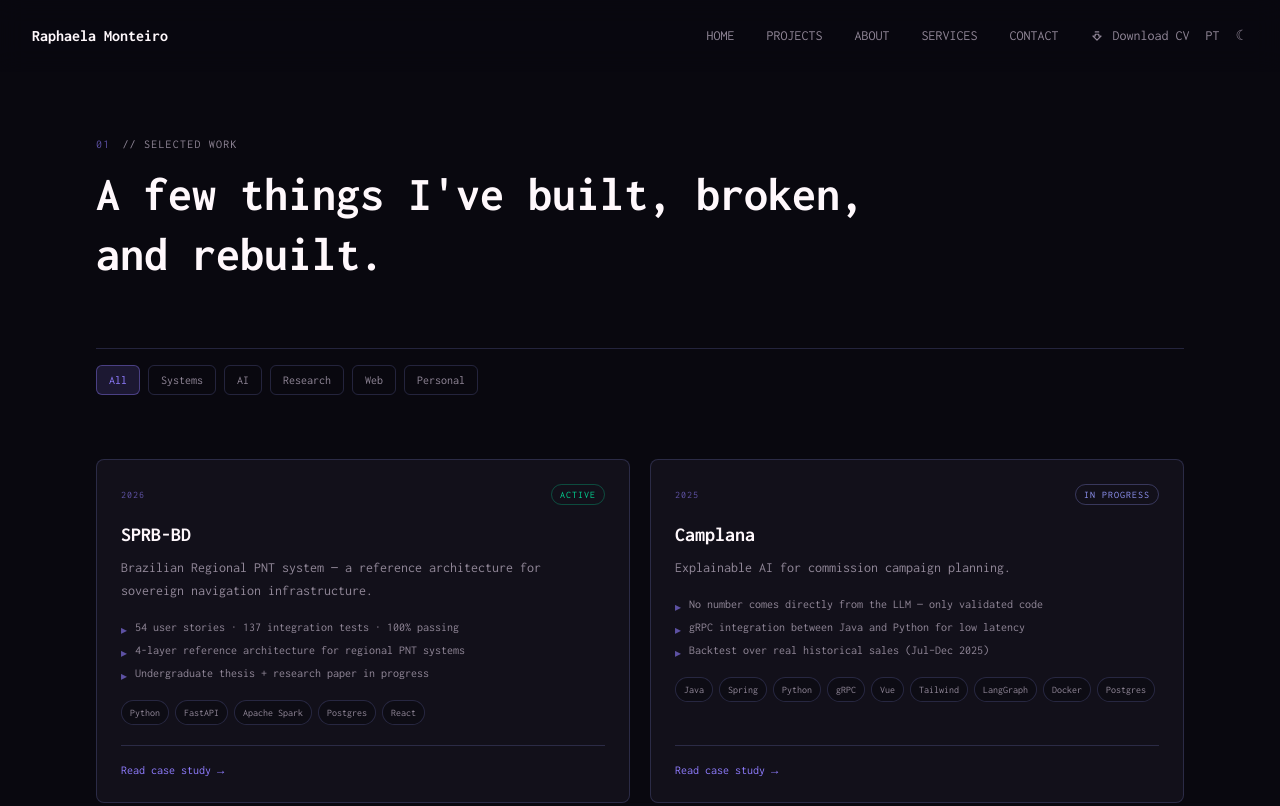
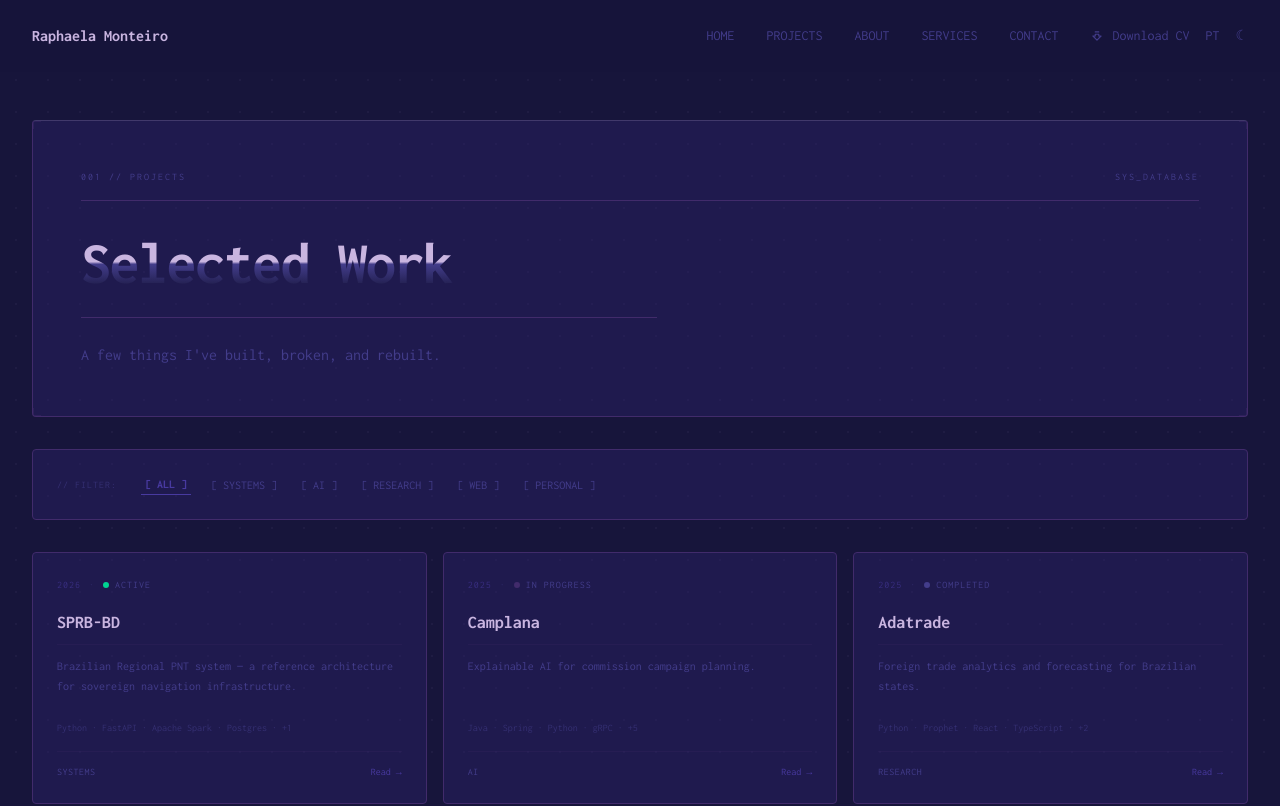
Before and after one commit to raphaelamonteiro/portfolio, a Next.js app: page /projects in a window 1280 px wide. Shown: the top 806 px of the page. Built offline with nearby package versions, Linux system fonts and the light colour scheme.

Commit message:
feat: mission control layout + filters

```diff
--- a/app/globals.css
+++ b/app/globals.css
@@ -2,14 +2,14 @@
 @import "tailwindcss";
 
 @theme {
-  --color-void: #09080F;
-  --color-surface: #12101A;
-  --color-bone: #FFF8FC;
-  --color-ash: #918798;
-  --color-amethyst: #8F7CFF;
-  --color-moon: #EC7FA9;
-  --color-dusty: #F39EB6;
-  --color-lilac: #9195F6;
+  --color-void: #17153B;
+  --color-surface: #2E236C;
+  --color-bone: #C9B5E0;
+  --color-ash: #433D8B;
+  --color-amethyst: #483AA0;
+  --color-lilac: #412B6B;
+  --color-navy: #00105B;
+  --color-gold: #C9A961;
 
   --font-mono: "Inconsolata", ui-monospace, monospace;
 }
--- a/app/projects/page.tsx
+++ b/app/projects/page.tsx
@@ -7,144 +7,209 @@ import Link from 'next/link';
 
 type Category = 'all' | Project['category'];
 
+function CornerBrackets() {
+  return (
+    <>
+      <span className="absolute top-0 left-0 w-2 h-2 border-t border-l border-lilac/40 pointer-events-none" />
+      <span className="absolute top-0 right-0 w-2 h-2 border-t border-r border-lilac/40 pointer-events-none" />
+      <span className="absolute bottom-0 left-0 w-2 h-2 border-b border-l border-lilac/40 pointer-events-none" />
+      <span className="absolute bottom-0 right-0 w-2 h-2 border-b border-r border-lilac/40 pointer-events-none" />
+    </>
+  );
+}
+
 export default function Projects() {
   const { t, locale } = useTranslation();
   const [filter, setFilter] = useState<Category>('all');
 
-    const filtered = filter === 'all'
-        ? projects
-        : projects.filter((p) => p.category === filter);
+  const filtered =
+    filter === 'all' ? projects : projects.filter((p) => p.category === filter);
 
   return (
-        <section className="max-w-6xl mx-auto px-4 sm:px-6 lg:px-8 py-16 space-y-16 fade-up">
+    <div className="relative min-h-screen px-4 sm:px-6 lg:px-8 py-8 lg:py-12 space-y-8 overflow-hidden max-w-7xl mx-auto">
+      {/* Background Dot Matrix Pattern (32px, tactical radar screen feel) */}
+      <div
+        aria-hidden="true"
+        className="fixed inset-0 opacity-[0.05] pointer-events-none"
+        style={{
+          backgroundImage: 'radial-gradient(var(--color-bone) 1px, transparent 1px)',
+          backgroundSize: '32px 32px',
+        }}
+      />
 
-            {/* Header */}
-            <div className="space-y-3">
-                <div className="flex items-center gap-3 text-xs text-ash tracking-widest uppercase">
-                    <span className="text-amethyst/60">01</span>
-                    <span>// {t.projects.title}</span>
-                </div>
-                <h1 className="font-bold text-4xl sm:text-5xl text-bone leading-tight max-w-3xl">
-                    {t.projects.subtitle}
-                </h1>
+      {/* ───────────────────────────────────────────────────────────── */}
+      {/* PANEL 001 — HEADER (Mission Database)                         */}
+      {/* ───────────────────────────────────────────────────────────── */}
+      <section className="relative p-6 sm:p-10 lg:p-12 bg-surface/40 border border-lilac border-t border-t-bone/20 rounded-sm overflow-hidden fade-up">
+        <CornerBrackets />
+
+        {/* Top Header Row */}
+        <div className="flex items-center justify-between text-[10px] tracking-[0.2em] uppercase font-mono pb-4 border-b border-lilac mb-8">
+          <span className="text-ash">001 // PROJECTS</span>
+          <span className="text-ash font-mono">SYS_DATABASE</span>
         </div>
 
-            {/* Filters */}
-            <div className="flex flex-wrap gap-2 pt-4 border-t border-lilac/20">
-                {(['all', 'systems', 'ai', 'research', 'web', 'personal'] as const).map((cat) => (
+        <h1 className="font-bold text-4xl sm:text-5xl lg:text-6xl leading-[1.0] tracking-tight bg-[linear-gradient(180deg,#C9B5E0_0%,#C9B5E0_48%,#433D8B_52%,#17153B_100%)] bg-clip-text text-transparent">
+          {t.projects.title}
+        </h1>
+
+        <hr className="border-lilac max-w-xl my-6" />
+
+        <p className="text-ash max-w-2xl font-mono text-sm sm:text-base leading-relaxed">
+          {t.projects.subtitle}
+        </p>
+      </section>
+
+      {/* ───────────────────────────────────────────────────────────── */}
+      {/* PANEL 002 — FILTERS (Terminal-Style Filter Bar)               */}
+      {/* ───────────────────────────────────────────────────────────── */}
+      <div className="relative p-4 sm:p-6 bg-surface/40 border border-lilac rounded-sm flex flex-wrap items-center gap-2 sm:gap-4 font-mono text-xs fade-up">
+        <span className="text-ash/60 text-[10px] tracking-widest uppercase mr-2">// FILTER:</span>
+        {(['all', 'systems', 'ai', 'research', 'web', 'personal'] as const).map((cat) => {
+          const isActive = filter === cat;
+          const label =
+            cat === 'all'
+              ? 'ALL'
+              : t.projects.filters[cat]?.toUpperCase() || cat.toUpperCase();
+          return (
             <button
               key={cat}
+              type="button"
               onClick={() => setFilter(cat)}
-                        className={`
-              text-xs px-3 py-1.5 rounded-md transition-colors
-              ${filter === cat
-                                ? 'bg-amethyst/15 text-amethyst border border-amethyst/40'
-                                : 'text-ash border border-lilac/20 hover:text-bone hover:border-lilac/40'
-                            }
-            `}
+              className={`px-1 py-0.5 transition-colors cursor-pointer ${
+                isActive
+                  ? 'text-amethyst border-b border-amethyst font-bold'
+                  : 'text-ash hover:text-bone'
+              }`}
             >
-                        {t.projects.filters[cat]}
+              [ {label} ]
             </button>
-                ))}
+          );
+        })}
       </div>
 
-            {/* Grid */}
-            <div className="grid grid-cols-1 md:grid-cols-2 gap-5">
+      {/* ───────────────────────────────────────────────────────────── */}
+      {/* PROJECT CARDS (Bento Grid)                                    */}
+      {/* ───────────────────────────────────────────────────────────── */}
+      <div className="grid grid-cols-1 md:grid-cols-2 lg:grid-cols-3 gap-4 fade-up">
         {filtered.map((p) => (
           <ProjectCard key={p.slug} project={p} locale={locale} />
         ))}
-            </div>
 
         {filtered.length === 0 && (
-                <p className="text-ash text-sm text-center py-12">
-                    {locale === 'pt' ? 'Nenhum projeto nessa categoria ainda.' : 'No projects in this category yet.'}
-                </p>
+          <div className="col-span-full py-16 text-center text-ash font-mono text-xs">
+            {locale === 'pt'
+              ? '// NENHUM PROJETO ENCONTRADO NESTE SETOR'
+              : '// NO ARCHIVED MISSIONS FOUND IN THIS SECTOR'}
+          </div>
         )}
-        </section>
+      </div>
+    </div>
   );
 }
 
-function ProjectCard({ project: p, locale }: { project: Project; locale: 'en' | 'pt' }) {
+function ProjectCard({
+  project: p,
+  locale,
+}: {
+  project: Project;
+  locale: 'en' | 'pt';
+}) {
   const { t } = useTranslation();
 
   const Wrapper = p.hasCaseStudy
     ? ({ children }: { children: React.ReactNode }) => (
-            <Link href={`/projects/${p.slug}`} className="block">{children}</Link>
+        <Link href={`/projects/${p.slug}`} className="block h-full group/link">
+          {children}
+        </Link>
       )
-        : ({ children }: { children: React.ReactNode }) => <>{children}</>;
+    : ({ children }: { children: React.ReactNode }) => (
+        <div className="h-full">{children}</div>
+      );
 
   return (
     <Wrapper>
-            <article className="group p-6 bg-surface border border-lilac/20 rounded-lg
-                          hover:border-amethyst/40 transition-colors flex flex-col h-full">
-
-                {/* Top row: year + status */}
-                <div className="flex items-center justify-between text-[10px] uppercase tracking-widest mb-4">
+      <article className="bg-surface/40 border border-lilac hover:border-amethyst/40 transition-colors rounded-sm p-6 relative overflow-hidden group flex flex-col h-full">
+        {/* Top row: Year + Status dot + Status text + GitHub Link */}
+        <div className="flex items-center justify-between text-[10px] uppercase tracking-widest font-mono">
+          <div className="flex items-center gap-2">
             <span className="text-amethyst/60">{p.year}</span>
-                    <div className="flex items-center gap-2">
-                        <span className={`
-              px-2 py-0.5 rounded-full border
-              ${p.status === 'active' ? 'text-emerald-400 border-emerald-400/30' : ''}
-              ${p.status === 'completed' ? 'text-ash border-lilac/20' : ''}
-              ${p.status === 'wip' ? 'text-lilac border-lilac/30' : ''}
-            `}>
-                            {t.projects.status[p.status]}
-                        </span>
+            <span className="text-ash/40">·</span>
+            <div className="flex items-center gap-1.5">
+              <span
+                className={`w-1.5 h-1.5 rounded-full ${
+                  p.status === 'active'
+                    ? 'bg-emerald-400'
+                    : p.status === 'wip'
+                    ? 'bg-lilac'
+                    : 'bg-ash'
+                }`}
+              />
+              <span className="text-ash">{t.projects.status[p.status]}</span>
             </div>
           </div>
 
-                {/* Title + subtitle */}
-                <h2 className="text-xl font-bold text-bone mb-2 group-hover:text-amethyst transition-colors">
+          {p.links?.repo && (
+            <a
+              href={p.links.repo}
+              target="_blank"
+              rel="noopener noreferrer"
+              aria-label="View source on GitHub"
+              onClick={(e) => e.stopPropagation()}
+              className="text-ash hover:text-bone transition-colors p-1 z-20"
+            >
+              <svg
+                className="w-4 h-4 fill-current"
+                viewBox="0 0 24 24"
+                aria-hidden="true"
+              >
+                <path
+                  fillRule="evenodd"
+                  clipRule="evenodd"
+                  d="M12 2C6.477 2 2 6.484 2 12.017c0 4.425 2.865 8.18 6.839 9.504.5.092.682-.217.682-.483 0-.237-.008-.868-.013-1.703-2.782.605-3.369-1.343-3.369-1.343-.454-1.158-1.11-1.466-1.11-1.466-.908-.62.069-.608.069-.608 1.003.07 1.53 1.032 1.53 1.032.892 1.53 2.341 1.088 2.91.832.092-.647.35-1.088.636-1.338-2.22-.253-4.555-1.113-4.555-4.951 0-1.093.39-1.988 1.029-2.688-.103-.253-.446-1.272.098-2.65 0 0 .84-.27 2.75 1.026A9.564 9.564 0 0112 6.844c.85.004 1.705.115 2.504.337 1.909-1.296 2.747-1.027 2.747-1.027.546 1.379.202 2.398.1 2.651.64.7 1.028 1.595 1.028 2.688 0 3.848-2.339 4.695-4.566 4.943.359.309.678.92.678 1.855 0 1.338-.012 2.419-.012 2.747 0 .268.18.58.688.482A10.019 10.019 0 0022 12.017C22 6.484 17.522 2 12 2z"
+                />
+              </svg>
+            </a>
+          )}
+        </div>
+
+        {/* Title */}
+        <h3 className="text-bone font-bold text-lg group-hover:text-amethyst transition-colors mt-4 mb-2">
           {p.title}
-                </h2>
+        </h3>
 
-                <p className="text-sm text-ash leading-relaxed mb-4">
+        {/* Hairline */}
+        <hr className="border-lilac/20 mb-3" />
+
+        {/* Brief */}
+        <p className="line-clamp-3 text-ash text-xs font-mono leading-relaxed mb-4">
           {p.subtitle[locale]}
         </p>
 
-                {/* Highlights */}
-                {p.highlights && p.highlights[locale].length > 0 && (
-                    <ul className="space-y-1 mb-4">
-                        {p.highlights[locale].map((h, i) => (
-                            <li key={i} className="text-xs text-ash flex items-start gap-2">
-                                <span className="text-amethyst/60 mt-[3px]">▸</span>
-                                <span>{h}</span>
-                            </li>
-                        ))}
-                    </ul>
-                )}
-
-                {/* Stack */}
-                <div className="flex flex-wrap gap-1.5 mb-5">
-                    {p.stack.map((s) => (
-                        <span key={s}
-                            className="text-[10px] px-2 py-1 bg-void/50 border border-lilac/20 rounded-full text-ash">
-                            {s}
-                        </span>
-                    ))}
+        {/* Stack (first 4 items, dot-separated, +N if more) */}
+        <div className="text-[10px] text-ash/60 font-mono mt-auto pt-2 mb-4">
+          {p.stack.slice(0, 4).join(' · ')}
+          {p.stack.length > 4 && ` · +${p.stack.length - 4}`}
         </div>
 
-                {/* Footer */}
-                <div className="flex items-center gap-4 mt-auto pt-4 border-t border-lilac/20">
-                    {p.hasCaseStudy && (
-                        <span className="text-xs text-amethyst">
-                            {t.projects.readCase} →
+        {/* Footer: category on left, Read → on right */}
+        <div className="pt-3 border-t border-lilac/20 flex items-center justify-between text-[10px] font-mono">
+          <span className="text-ash uppercase tracking-wider">{p.category}</span>
+          {p.hasCaseStudy ? (
+            <span className="text-amethyst group-hover:translate-x-0.5 transition-transform flex items-center gap-1">
+              Read →
             </span>
-                    )}
-                    {p.links?.repo && (
-                        <a href={p.links.repo} target="_blank" rel="noopener noreferrer"
-                            className="text-xs text-ash hover:text-bone transition-colors"
-                            onClick={(e) => e.stopPropagation()}>
-                            ↗ {t.projects.viewCode}
+          ) : p.links?.live ? (
+            <a
+              href={p.links.live}
+              target="_blank"
+              rel="noopener noreferrer"
+              onClick={(e) => e.stopPropagation()}
+              className="text-ash hover:text-bone transition-colors"
+            >
+              Live ↗
             </a>
-                    )}
-                    {p.links?.live && (
-                        <a href={p.links.live} target="_blank" rel="noopener noreferrer"
-                            className="text-xs text-ash hover:text-bone transition-colors"
-                            onClick={(e) => e.stopPropagation()}>
-                            ↗ {t.projects.viewProject}
-                        </a>
-                    )}
+          ) : null}
         </div>
       </article>
     </Wrapper>
--- a/data/locales.ts
+++ b/data/locales.ts
@@ -60,7 +60,7 @@ const en: Dict = {
         tag: "I build to understand. I investigate to build better.",
         cta: "Explore my work",
         contact: "Let's work together",
-        status: "Software Developer",
+        status: "Software Developer @ Wave Concept · Open to collaborations",
         location: "Caçapava, SP · Remote · Worldwide",
     },
     about: {
@@ -165,7 +165,7 @@ const pt: Dict = {
         tag: "Construo para entender. Investigo para construir melhor.",
         cta: "Explorar meu trabalho",
         contact: "Trabalhe comigo",
-        status: "Desenvolvedora de Software",
+        status: "Dev @ Wave Concept · Aberta a colaborações",
         location: "Caçapava, SP · Remoto · Global",
     },
     about: {
--- a/package.json
+++ b/package.json
@@ -1,6 +1,6 @@
 {
   "name": "portfolio",
-  "version": "0.3.1",
+  "version": "0.5.0",
   "private": true,
   "scripts": {
     "dev": "next dev",
```
Also changed, not shown: app/about/components/about-hero.tsx (+70 -24 lines), app/about/page.tsx (+140 -74 lines), app/page.tsx (+42 -44 lines), 5 other files (tests, documents, lock files or other folders). Lines whose indentation alone changed are shown as unchanged.
